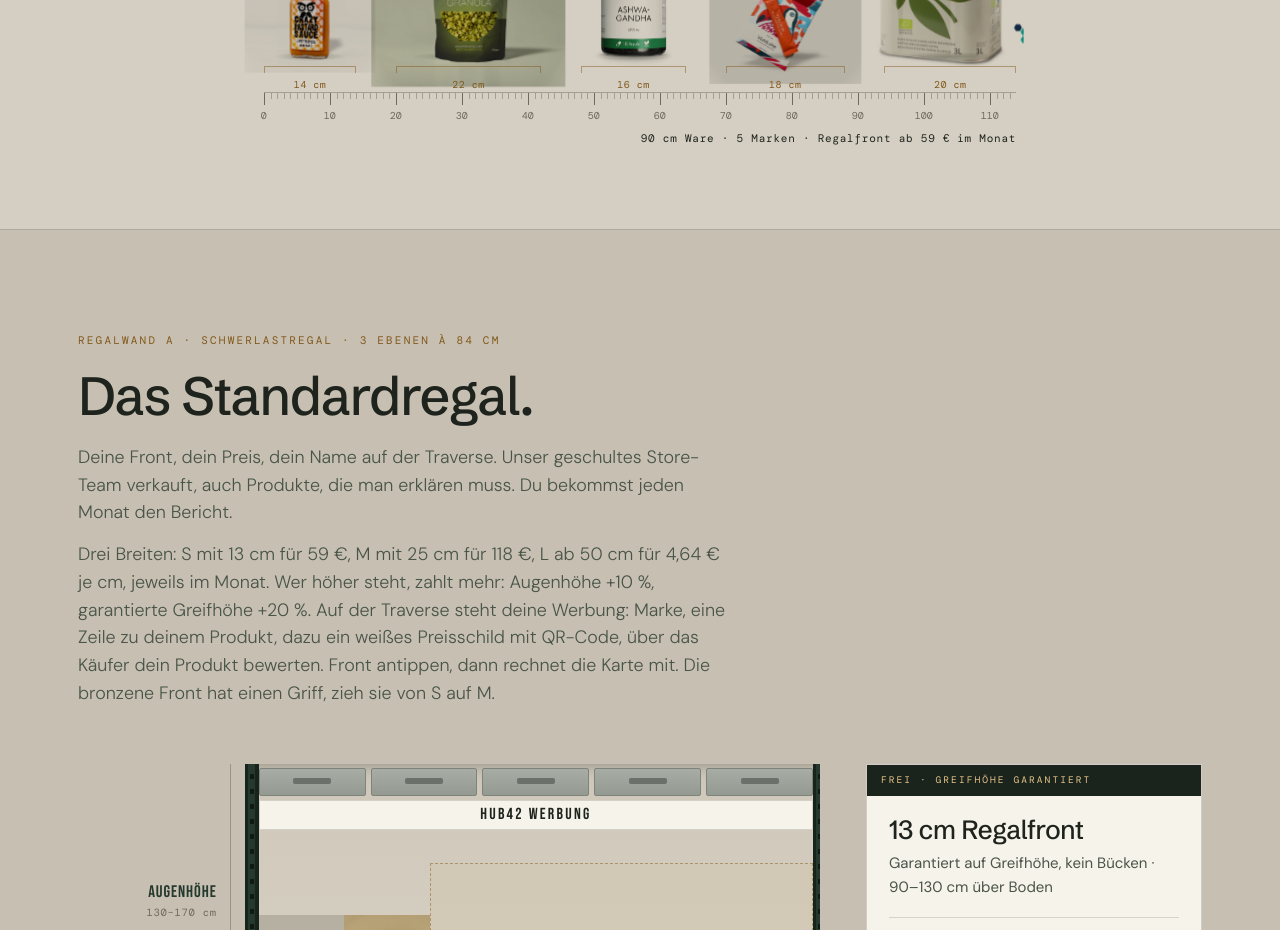
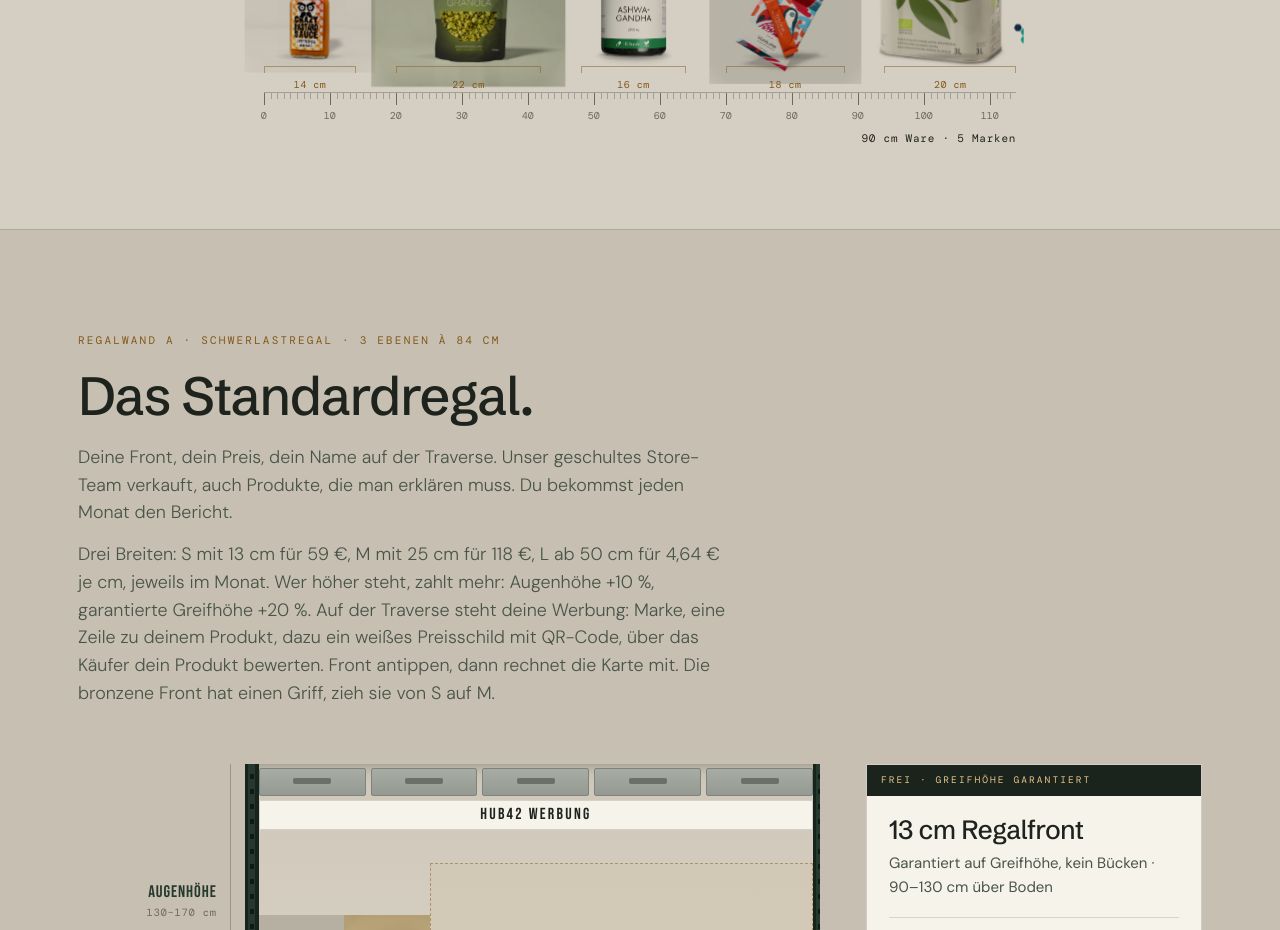
Before and after one commit to migueltisler-aos/hub42, a Next.js app: page / in a window 1280 px wide. Shown: the part 1880-2810 px from the top of the page. Built offline with nearby package versions, Linux system fonts and the light colour scheme; no server answers; a web font is replaced by a local one.

Commit message:
chore(massband): preiszeile unter dem maßband entfernt
"Regalfront ab 59 € im Monat" fällt weg, es bleibt "90 cm Ware · 5 Marken".

Messwert: 1 Preisstelle -> 0.

Co-Authored-By: Claude Opus 5.5 <noreply@anthropic.com>

```diff
--- a/components/neue-ui/Massband.tsx
+++ b/components/neue-ui/Massband.tsx
@@ -8,7 +8,6 @@
    sowohl die Zentimeter-Geometrie als auch das Blending brechen. */
 
 import { HERO, GAP_CM } from "@/lib/neue-ui/regal";
-import { PAKETE } from "@/lib/deck-economics";
 
 export default function Massband() {
   const warenCm = HERO.reduce((s, p) => s + p.cm, 0);
@@ -71,7 +70,7 @@ export default function Massband() {
         </div>
 
         <p className="lineup__sum">
-          {warenCm} cm Ware · {HERO.length} Marken · Regalfront ab {PAKETE.S.preis} € im Monat
+          {warenCm} cm Ware · {HERO.length} Marken
         </p>
       </div>
     </div>
```
